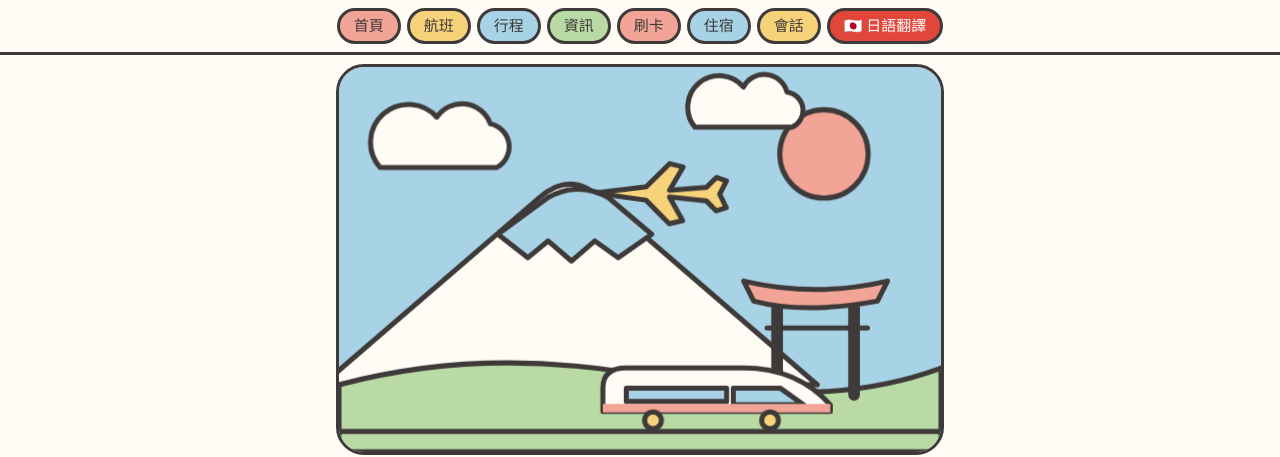
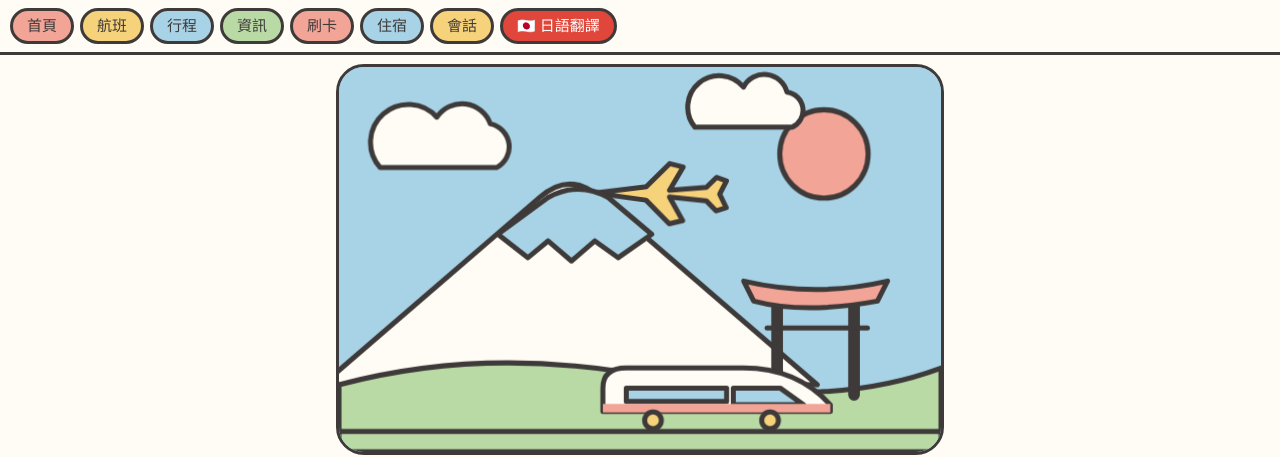
Before and after one commit to Juni1237/Shinnyo-family-, a plain HTML site: page index.html in a window 1280 px wide. Shown: the top 457 px of the page. Drawn offline with Linux system fonts and the light colour scheme; a web font is replaced by a local one.

Commit message:
Add files via upload

```diff
--- a/index.html
+++ b/index.html
@@ -13,8 +13,8 @@ box-sizing:border-box;padding-top:env(safe-area-inset-top,0px);padding-bottom:en
 *,*::before,*::after{box-sizing:inherit}
 html{scroll-behavior:smooth;scroll-padding-top:calc(72px + env(safe-area-inset-top,0px))}
 body{margin:0;background:var(--bg);color:var(--ink);font-family:"Huninn","Noto Sans TC",system-ui,sans-serif;line-height:1.7;font-size:16px}
-nav{position:fixed;top:0;left:0;right:0;z-index:20;background:var(--bg);border-bottom:var(--b);padding:calc(8px + env(safe-area-inset-top,0px)) 10px 8px;display:flex;gap:6px;justify-content:center;overflow-x:auto}
-nav a{color:var(--ink);text-decoration:none;border:var(--b);border-radius:99px;padding:2px 14px;white-space:nowrap;font-size:15px;background:var(--bg)}
+nav{position:fixed;top:0;left:0;right:0;z-index:20;background:var(--bg);border-bottom:var(--b);padding:calc(8px + env(safe-area-inset-top,0px)) 10px 8px;display:flex;gap:6px;justify-content:flex-start;overflow-x:auto;overflow-y:hidden}
+nav a{flex-shrink:0;color:var(--ink);text-decoration:none;border:var(--b);border-radius:99px;padding:2px 14px;white-space:nowrap;font-size:15px;background:var(--bg)}
 nav a:nth-child(1){background:var(--pink)}nav a:nth-child(2){background:var(--yellow)}nav a:nth-child(3){background:var(--blue)}nav a:nth-child(4){background:var(--green)}nav a:nth-child(5){background:var(--pink)}nav a:nth-child(6){background:var(--blue)}nav a:nth-child(7){background:var(--yellow)}
 a:focus-visible,button:focus-visible,input:focus-visible{outline:3px dashed var(--ink);outline-offset:3px}
 main{max-width:640px;margin:0 auto;padding:calc(64px + env(safe-area-inset-top,0px)) 16px 40px}
```
